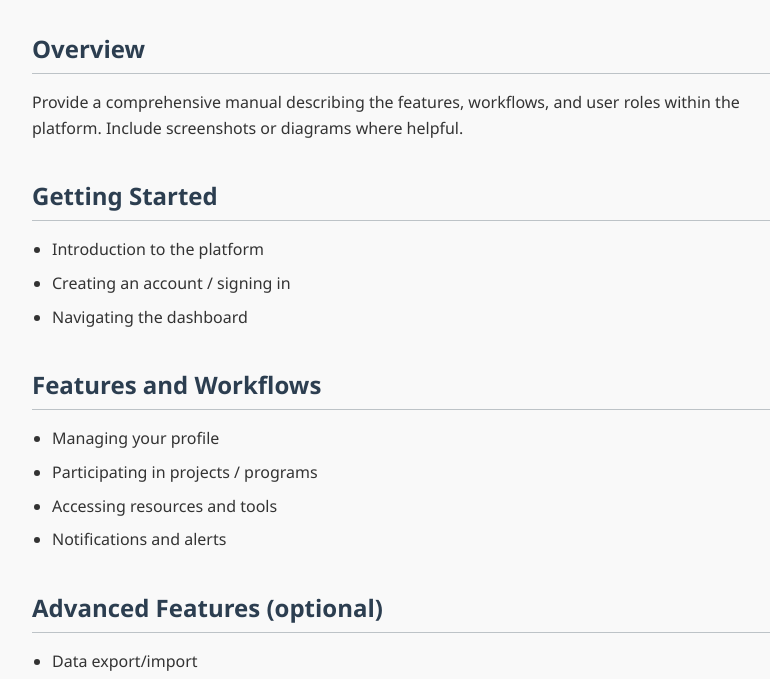
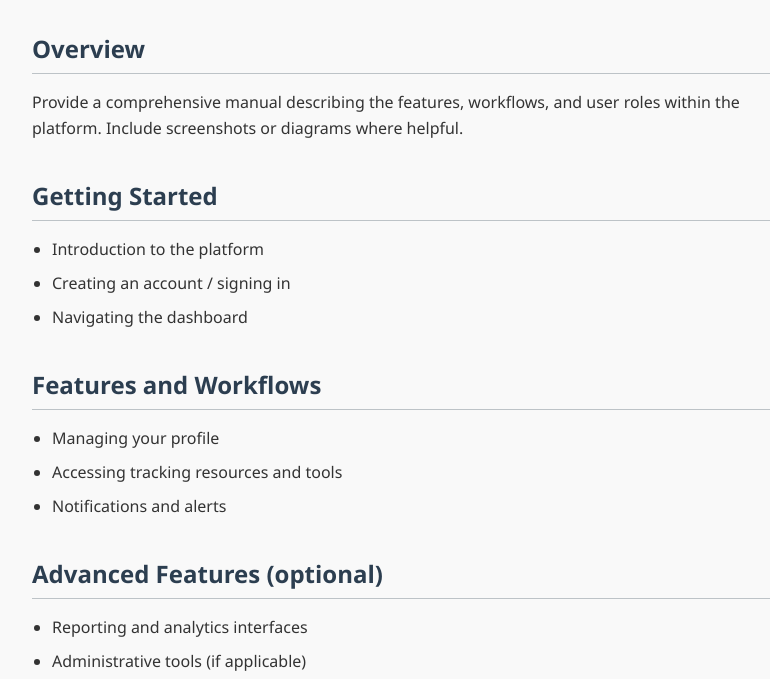
Before and after one commit to paulathejennifer/Imbuto-Documentation, a plain HTML site: page user-manual.html in a window 1280 px wide. Shown: the part 117-796 px from the top of the page, without its empty margins (468-1238 px from the left). Drawn offline with Linux system fonts and the light colour scheme.

```diff
--- a/user-manual.html
+++ b/user-manual.html
@@ -87,14 +87,12 @@
   <h2>Features and Workflows</h2>
   <ul>
     <li>Managing your profile</li>
-    <li>Participating in projects / programs</li>
-    <li>Accessing resources and tools</li>
+    <li>Accessing tracking resources and tools</li>
     <li>Notifications and alerts</li>
   </ul>
 
   <h2>Advanced Features (optional)</h2>
   <ul>
-    <li>Data export/import</li>
     <li>Reporting and analytics interfaces</li>
     <li>Administrative tools (if applicable)</li>
   </ul>
```
